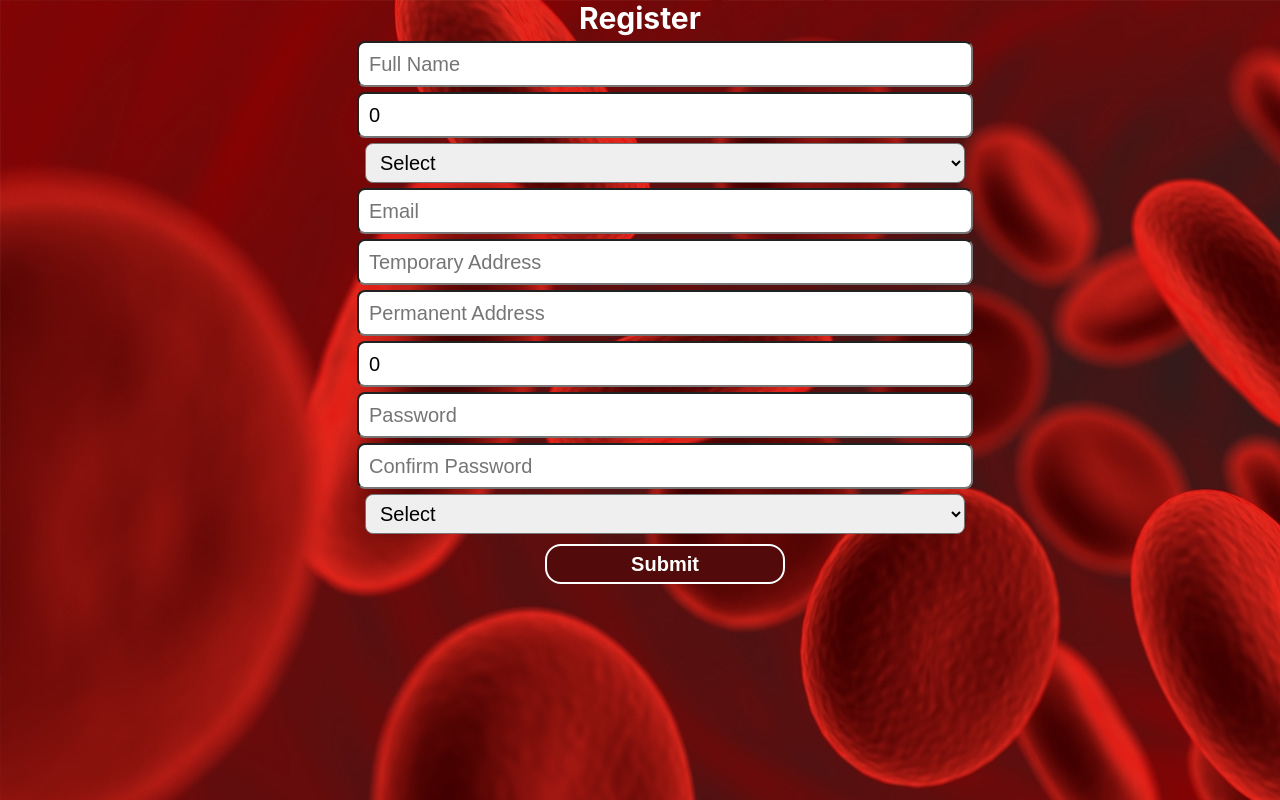
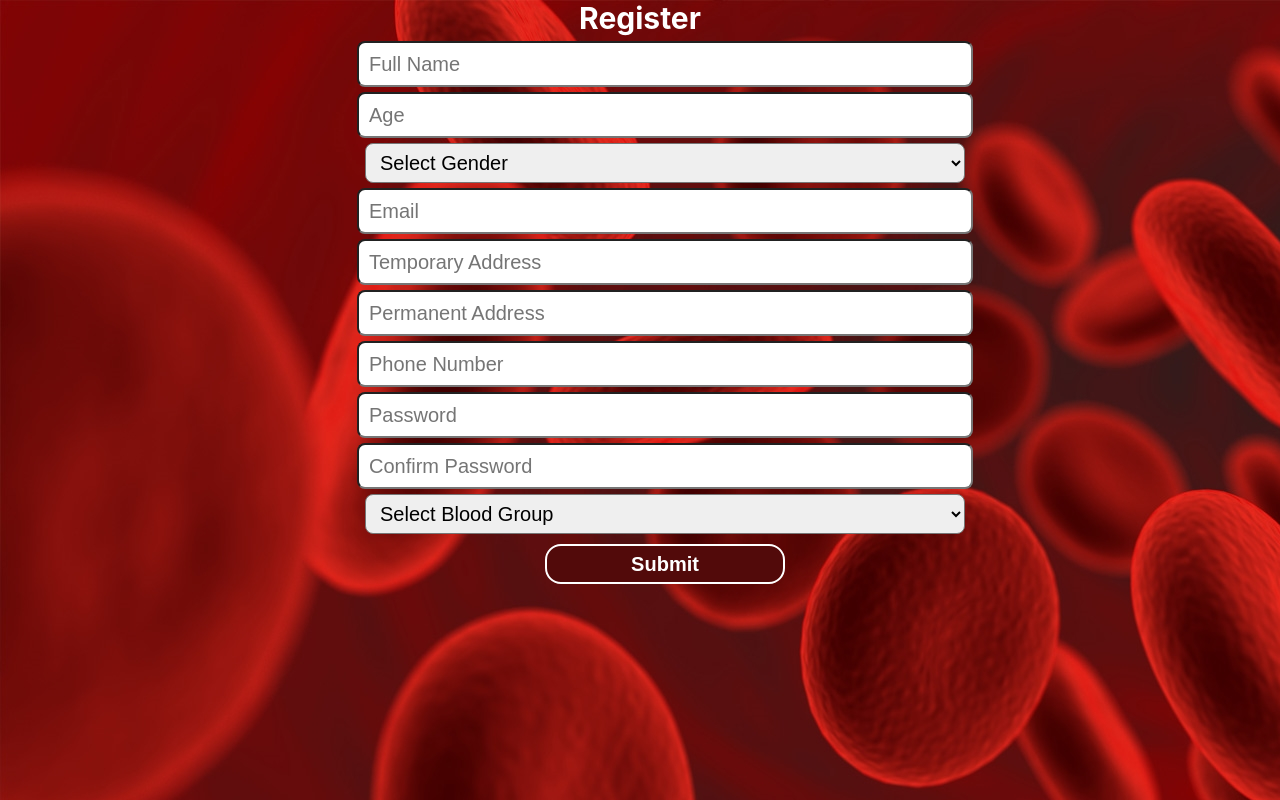
Before and after one commit to prakash1126/BloodManagementSystem, a React (Create React App) app in the folder client/: page / in a window 1280 px wide. Built offline with nearby package versions, Linux system fonts and the light colour scheme.

Commit message:
register page edited

```diff
--- a/client/src/auth/register.js
+++ b/client/src/auth/register.js
@@ -38,16 +38,15 @@ import '../App.css'
  });
  const bloodGroup=["A+", "A-","B+", "B-", "AB+", "AB-", "O+","O-"]
  const gender=["Male", "Female", "Others"]
-
  const Register = () => (
    <div className="Body">
      <h1>Register</h1>
      <Formik
        initialValues={{
          fullName: '',
-         age:Number(),
+         age:"",
          gender:'',
-         phoneNumber:Number(),
+         phoneNumber:'',
          temporaryAddress:'',
          permanentAddress:'',
          email: '',
@@ -68,8 +67,8 @@ import '../App.css'
            ) : null}
            <Field name="age" placeholder="Age" className="Field" />
            {errors.age && touched.age ? (<div className="Errors">{errors.age}</div>) : null}
-           <Field  className="Field" as="select" name="gender" placeholder="Gender">
-             <option defaultvalue>Select</option>
+           <Field  className="Field" as="select" name="gender" placeholder="Select Gender">
+            <option value="">Select Gender</option>
              {gender.map(item => (
                   <option  value={item}>
                     {item}
@@ -89,8 +88,8 @@ import '../App.css'
            {errors.password && touched.password ? <div className="Errors">{errors.password}</div> : null}
            <Field name="confirmPassword" type="password" placeholder="Confirm Password" className="Field" />
            {errors.confirmPassword && touched.confirmPassword ? <div className="Errors">{errors.confirmPassword}</div> : null}
-           <Field  className="Field" as="select" name="bloodGroup" placeholder="Blood Group">
-            <option defaultvalue>Select</option>
+           <Field  className="Field" as="select" name="bloodGroup" placeholder=" Select Blood Group">
+            <option value="">Select Blood Group</option>
             {bloodGroup.map(item => (
                   <option  value={item}>
                     {item}
```
